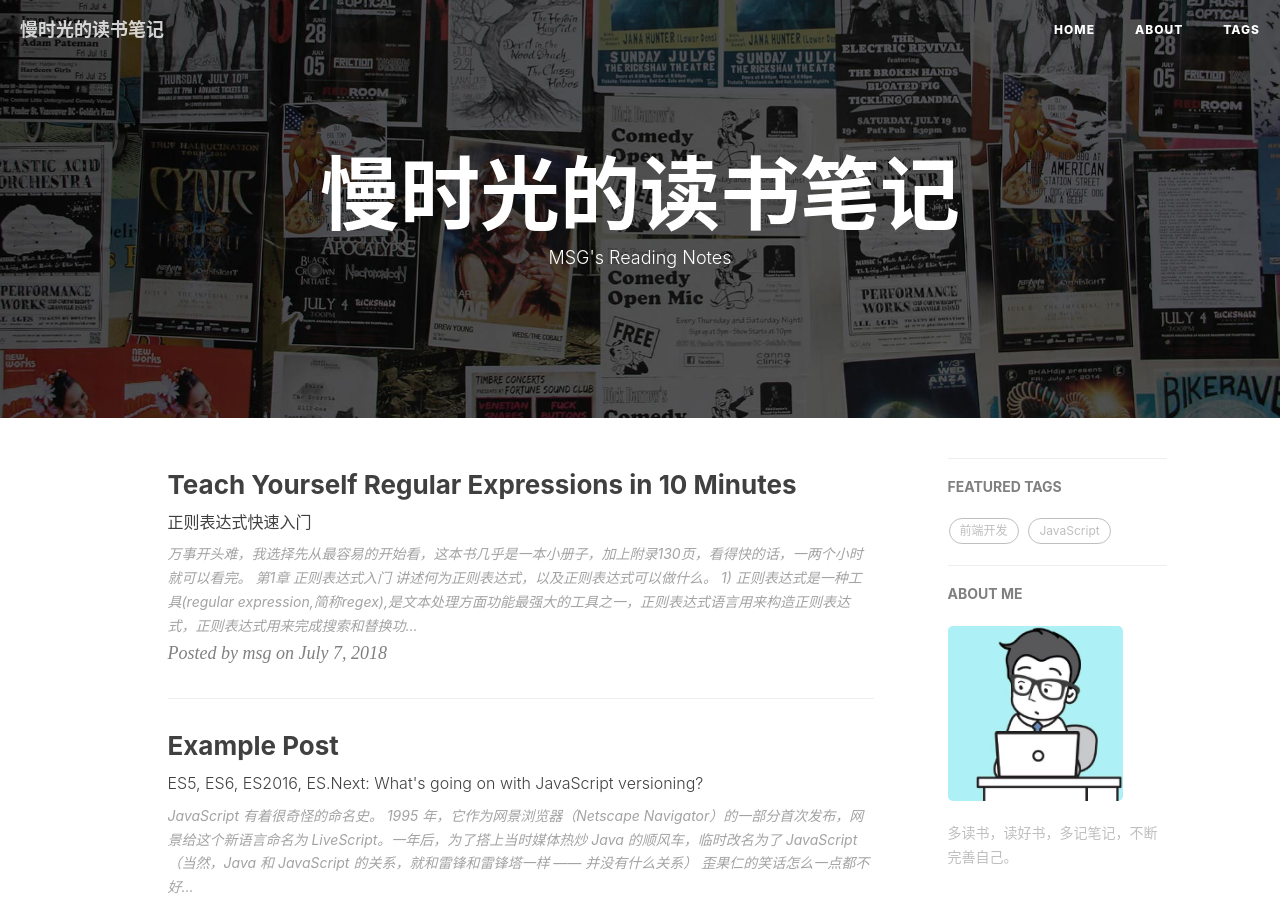
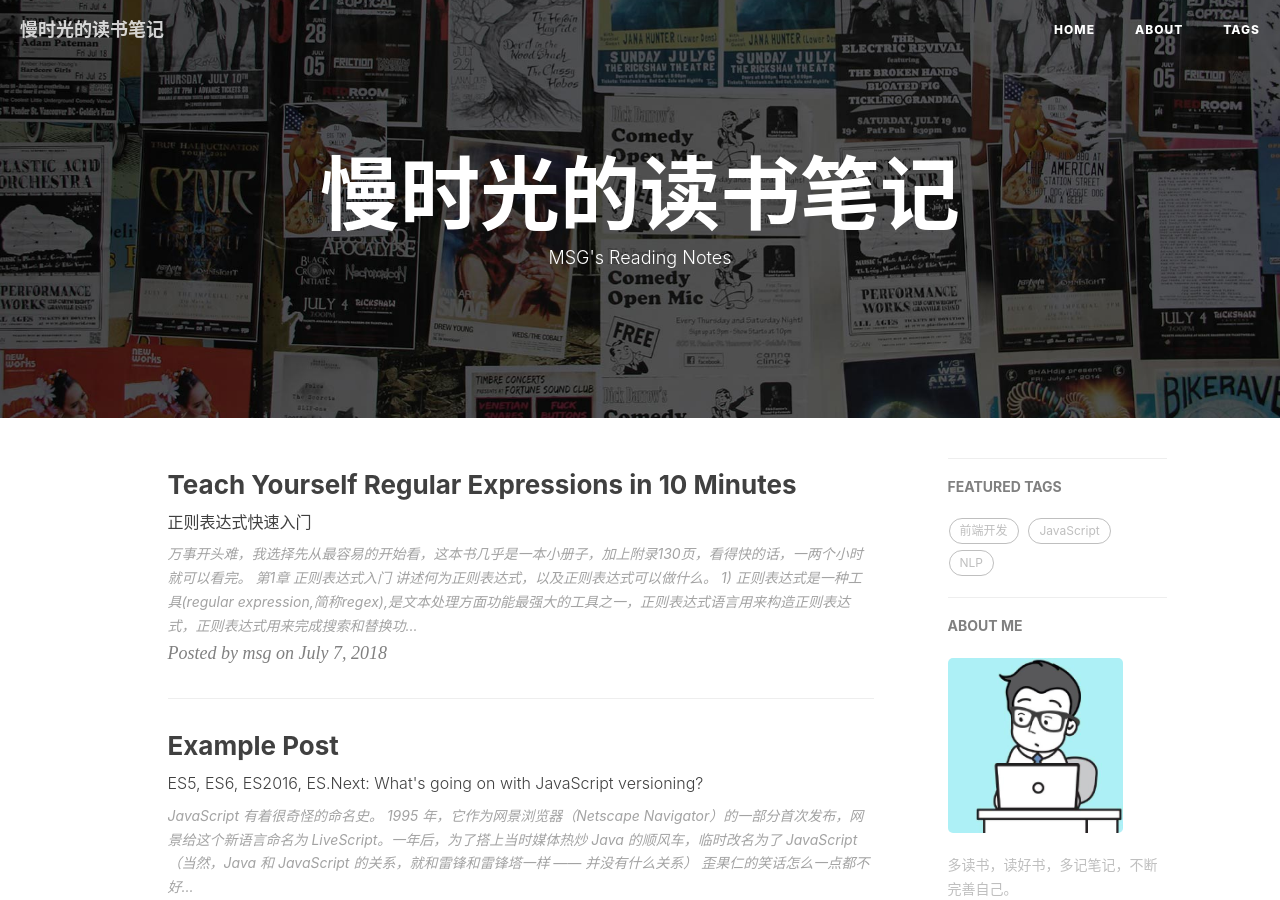
Before and after one commit to msg901216/msg901216.github.io, a Jekyll site: the page built from index.html, in a window 1280 px wide and 900 px high. Built offline with Jekyll 4.4.1, drawn with Linux system fonts in a browser that asks for light colours; nearby versions of some CDN libraries; the list of posts is cut into pages by our own code; comment, search, counter and statistics services are not loaded.

```diff
--- a/_posts/2018-07-07-Teach-Yourself-Regular-Expressions-in-10-Minutes.md
+++ b/_posts/2018-07-07-Teach-Yourself-Regular-Expressions-in-10-Minutes.md
@@ -10,7 +10,7 @@
     - 正则
     - NLP
     - NLP
-    - 正则
+    - NLP
 ---
 
 <script src="//cdn.bootcss.com/mathjax/2.7.0/MathJax.js?config=TeX-AMS-MML_HTMLorMML"></script>
```
